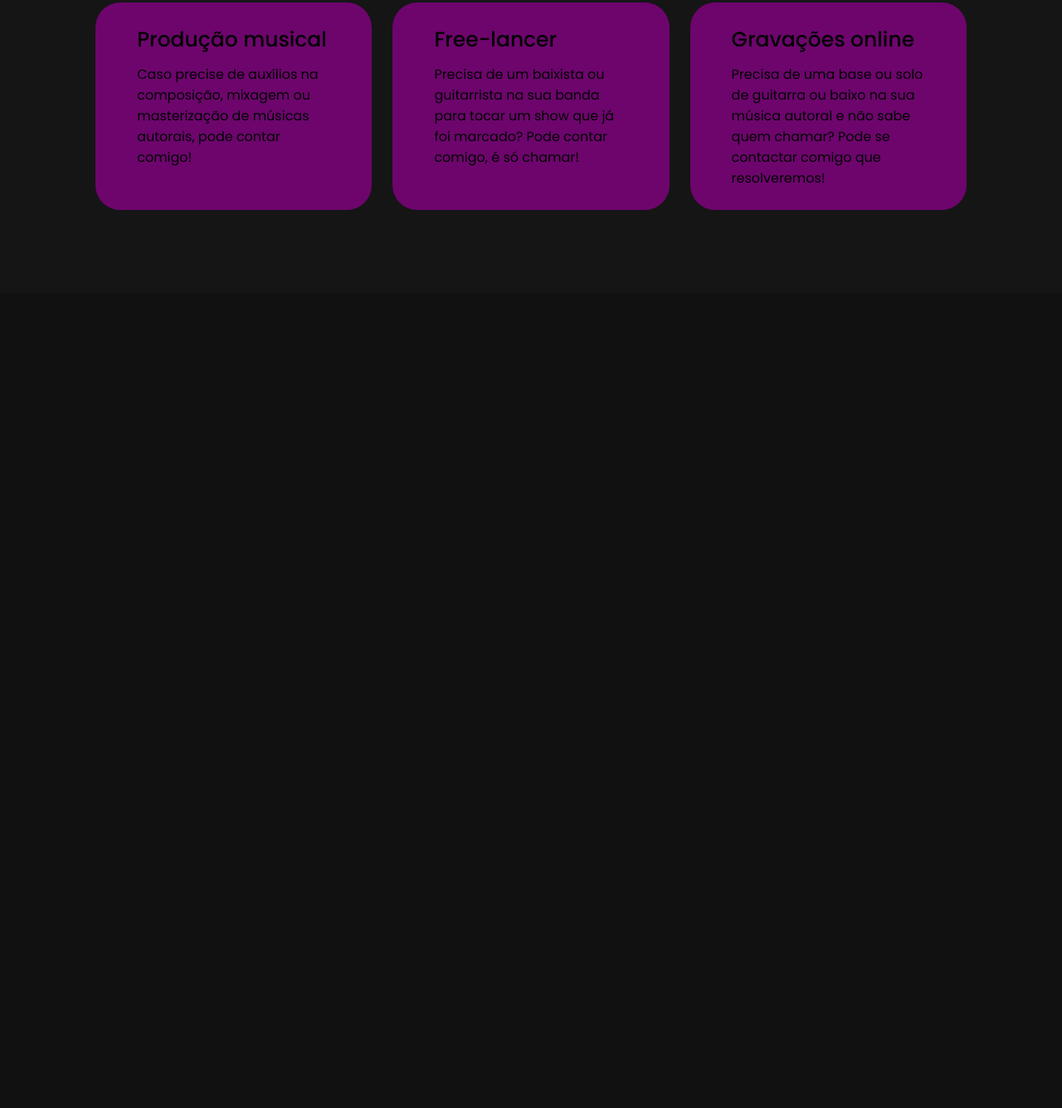
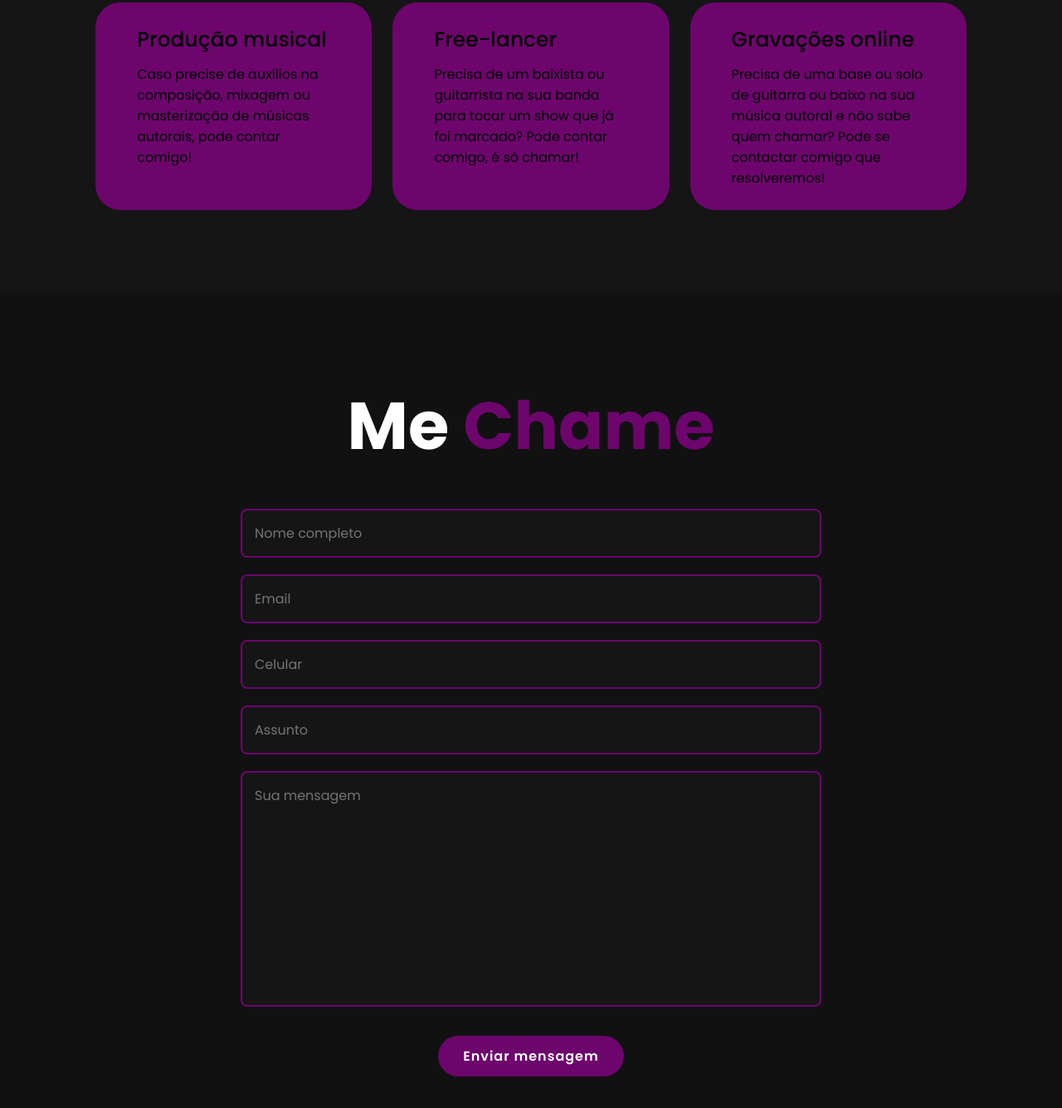
Before and after one commit to LeoRlucena/pti-webstandards-senac, a plain HTML site: page src/landing-page/index.html in a window 1280 px wide. Shown: the part 3779-5114 px from the top of the page at 83% size. Before the commit the page ends 4132 px from the top, so only its background shows below. Drawn offline with nearby package versions, Linux system fonts and the light colour scheme.

Commit message:
Finalizando a sessão de contato

```diff
--- a/src/landing-page/index.html
+++ b/src/landing-page/index.html
@@ -151,5 +151,26 @@
         </div>
     </section>
 
+    <section class="contact" id="contact">
+
+        <h2 class="heading">Me <span>Chame</span></h2>
+
+        <form action="#">
+
+            <div class="input-box">
+                <input type="text" placeholder="Nome completo">
+                <input type="email" placeholder="Email">
+            </div>
+
+            <div class="input-box">
+                <input type="number" placeholder="Celular">
+                <input type="text" placeholder="Assunto">
+            </div>
+
+            <textarea name="" id="" cols="30" rows="10" placeholder="Sua mensagem"></textarea>
+            <input type="submit" value="Enviar mensagem" class="btn">
+        </form>
+    </section>
+
 </body>
 </html>
```
